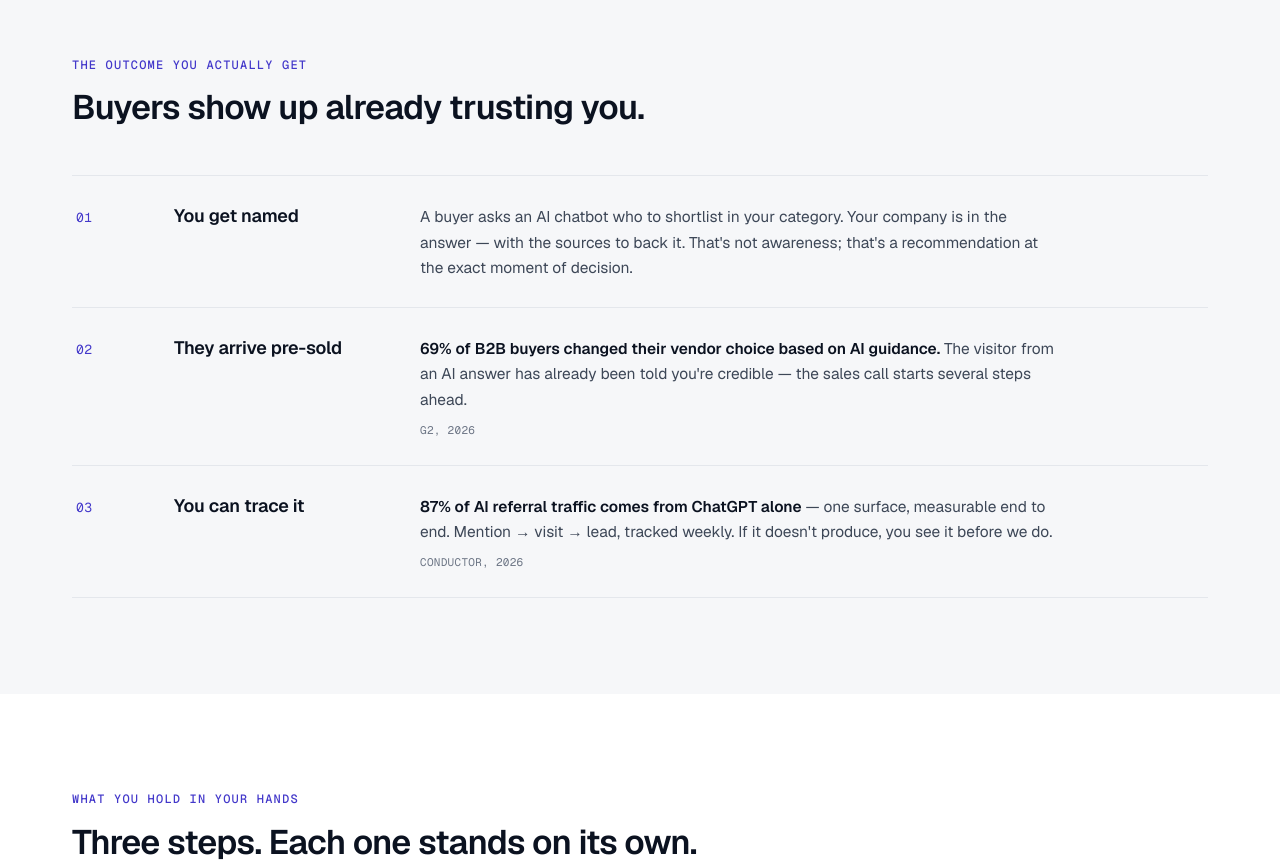
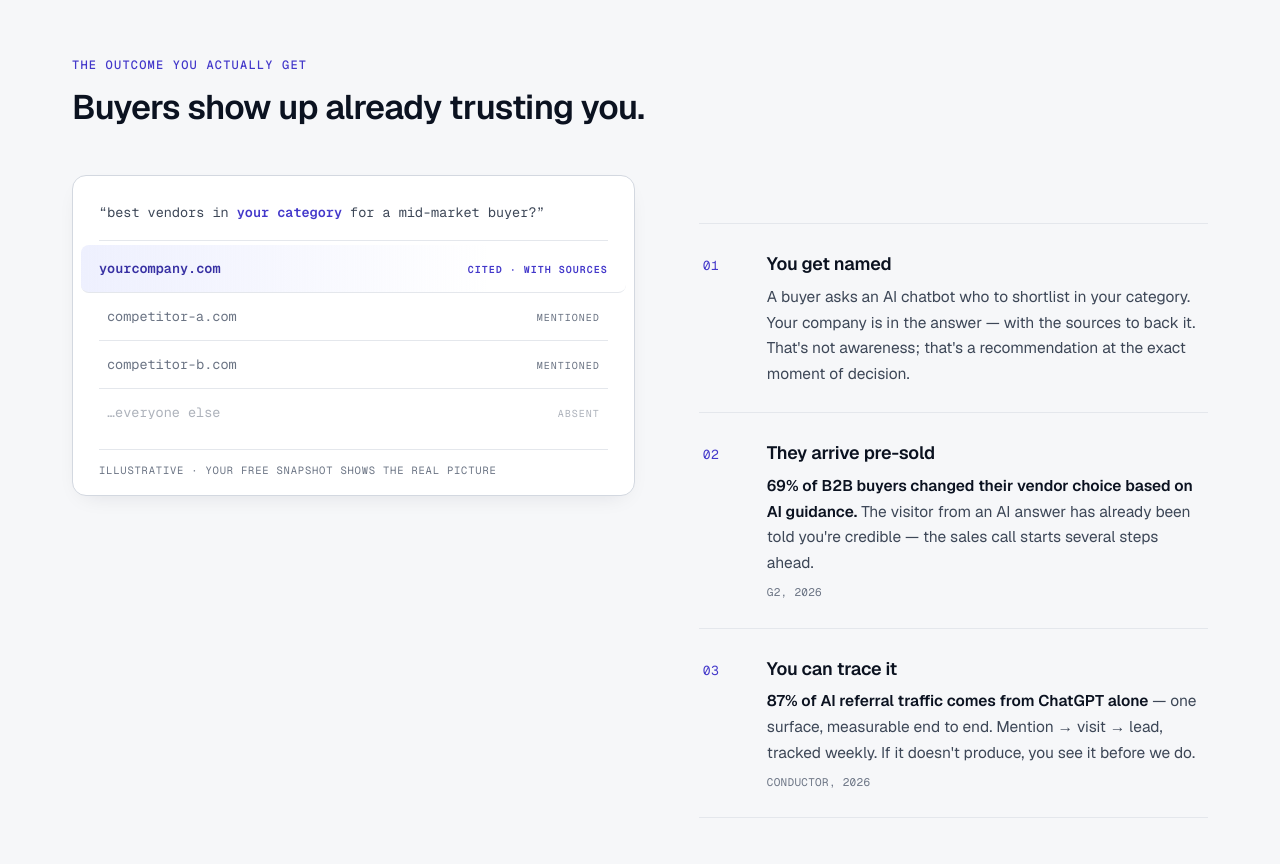
Before and after one commit to pablopadlo-lab/enterium, a plain HTML site: page thesis.html in a window 1280 px wide. Shown: the part 764-1628 px from the top of the page. Drawn offline with nearby package versions, Linux system fonts and the light colour scheme.

Commit message:
thesis: bolder outcome section — illustrative AI-answer card (the prize, honestly labeled)

```diff
--- a/assets/canon.css
+++ b/assets/canon.css
@@ -326,3 +326,35 @@ footer a:hover{color:var(--ink)}
   .window .shift-cap{margin-left:0}
   .window .window-foot{grid-template-columns:1fr}
 }
+
+/* ---------- outcome section: the answer card (thesis.html) ---------- */
+.outcome-grid{display:grid;grid-template-columns:1.05fr .95fr;gap:64px;margin-top:48px;align-items:start}
+.anscard{border:1px solid var(--line2);border-radius:14px;background:#fff;
+  box-shadow:var(--shadow-m);padding:26px 26px 16px}
+.ans-q{font-family:var(--mono);font-size:13.5px;color:var(--ink2);line-height:1.6;
+  padding-bottom:16px;border-bottom:1px solid var(--line)}
+.ans-q b{color:var(--accent);font-weight:600}
+.ans-rows{margin-top:4px}
+.ans-row{display:flex;justify-content:space-between;align-items:baseline;gap:14px;
+  padding:13px 8px;border-bottom:1px solid var(--line);color:var(--ink3);font-size:14.5px}
+.ans-row:last-child{border-bottom:none}
+.ans-name{font-family:var(--mono);font-size:13.5px}
+.ans-tag{font-family:var(--mono);font-size:10px;letter-spacing:1px;text-transform:uppercase;flex:none}
+.ans-you{background:linear-gradient(90deg,var(--accent-soft),transparent 75%);
+  margin-left:-18px;margin-right:-18px;padding-left:18px;padding-right:18px;border-radius:8px}
+.ans-you .ans-name{color:var(--accent-d);font-weight:600}
+.ans-you .ans-tag{color:var(--accent);font-weight:600}
+.ans-ghost{opacity:.55}
+.anscard figcaption{font-family:var(--mono);font-size:10.5px;color:var(--ink3);
+  letter-spacing:.8px;margin-top:14px;padding-top:12px;border-top:1px solid var(--line)}
+.anscard.in .ans-you{animation:ansYouIn .7s cubic-bezier(.16,1,.3,1) .45s both}
+@keyframes ansYouIn{from{transform:translateX(-10px);opacity:0}to{transform:none;opacity:1}}
+@media(max-width:980px){
+  .outcome-grid{grid-template-columns:1fr;gap:40px}
+}
+
+/* outcome rows: compact two-row layout inside the split grid */
+.outcome-grid .row{grid-template-columns:48px 1fr;grid-template-rows:auto auto;gap:6px 16px}
+.outcome-grid .row .r-idx{grid-column:1;grid-row:1}
+.outcome-grid .row .r-title{grid-column:2;grid-row:1}
+.outcome-grid .row .r-body{grid-column:2;grid-row:2;max-width:none}
--- a/thesis.html
+++ b/thesis.html
@@ -74,10 +74,21 @@
   </section>
 
   <!-- what happens when you're in the answer -->
-  <section class="soft" aria-labelledby="outcome-h">
+  <section class="soft outcome" aria-labelledby="outcome-h">
     <div class="wrap">
       <p class="eyebrow reveal">The outcome you actually get</p>
       <h2 id="outcome-h" class="reveal" style="--i:1">Buyers show up already trusting you.</h2>
+      <div class="outcome-grid">
+        <figure class="anscard reveal" style="--i:2" aria-label="Illustrative example of an AI answer citing your company">
+          <p class="ans-q">&ldquo;best vendors in <b>your category</b> for a mid-market buyer?&rdquo;</p>
+          <div class="ans-rows">
+            <div class="ans-row ans-you"><span class="ans-name">yourcompany.com</span><span class="ans-tag">CITED &middot; WITH SOURCES</span></div>
+            <div class="ans-row"><span class="ans-name">competitor-a.com</span><span class="ans-tag">mentioned</span></div>
+            <div class="ans-row"><span class="ans-name">competitor-b.com</span><span class="ans-tag">mentioned</span></div>
+            <div class="ans-row ans-ghost"><span class="ans-name">&hellip;everyone else</span><span class="ans-tag">absent</span></div>
+          </div>
+          <figcaption>ILLUSTRATIVE &middot; YOUR FREE SNAPSHOT SHOWS THE REAL PICTURE</figcaption>
+        </figure>
         <div class="rows">
           <div class="row reveal" style="--i:0">
             <span class="r-idx">01</span>
@@ -94,8 +105,9 @@
           <div class="row reveal" style="--i:2">
             <span class="r-idx">03</span>
             <span class="r-title">You can trace it</span>
-          <div class="r-body"><b>87% of AI referral traffic comes from ChatGPT alone</b> — one surface, measurable end to end. Mention → visit → lead, tracked weekly. If it doesn't produce, you see it before we do.
+            <div class="r-body"><b>87% of AI referral traffic comes from ChatGPT alone</b> — one surface, measurable end to end. Mention &rarr; visit &rarr; lead, tracked weekly. If it doesn't produce, you see it before we do.
               <div class="r-src">CONDUCTOR, 2026</div>
+            </div>
           </div>
         </div>
       </div>
```
Lines whose indentation alone changed are shown as unchanged.
